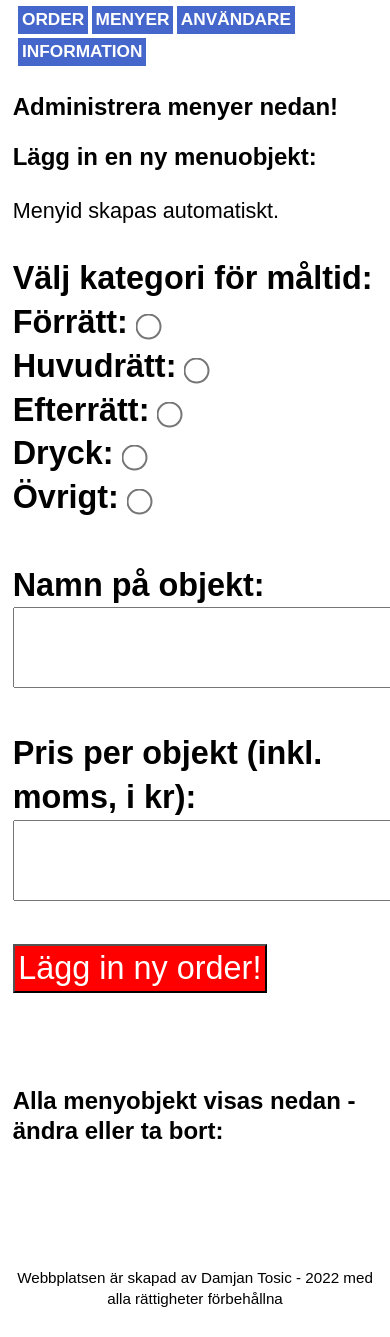
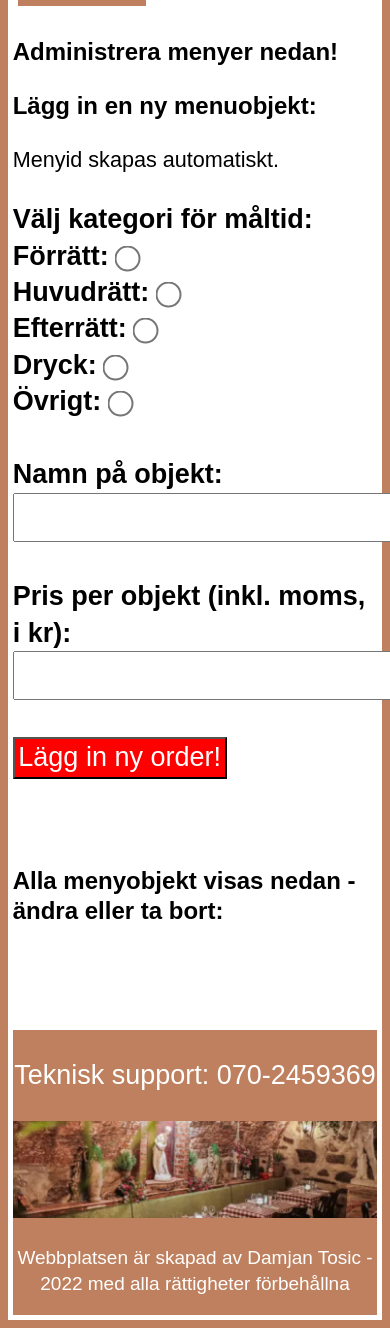
Before and after one commit to DamjanT1988/BACKEND-API-PHP, a PHP site: page /projekt_webservice_vt22-DamjanT1988/menu.php in a window 390 px wide; the page is wider, and only the part inside the window is pictured. Shown: the part 155-1492 px from the top of that part. Run offline with PHP 8.4, Linux system fonts and the light colour scheme; the visitor is signed in with stand-in values (Sample User, id 1); data that the repository does not hold is empty.

Commit message:
fixat css

```diff
--- a/CSS/styles.css
+++ b/CSS/styles.css
@@ -1,5 +1,5 @@
 body {
-    background-color: #666;
+    background-color: #be805f;
     font-family: Arial, sans-serif;
 }
 
@@ -38,7 +38,7 @@ body {
     border: solid 2px;
     text-decoration: none;
 }
-
+/*
 #mainmenu {
     float: left;
     font-size: 1.5em;
@@ -47,11 +47,15 @@ body {
     border: solid #eb0808;
     border-width: 10px;
     margin-right: 5%;
-}
+}*/
 
 img {
     float: none;
-    max-width: 12%;
+    width: 12%;
+}
+
+#banner {
+    width: 100%;
 }
 
 #textner {
@@ -59,7 +63,7 @@ img {
     position: relative;
     font-size: 0.95em;
 }
-
+/*
 .current {
     border-bottom: solid 8px #4567cc;
 }
@@ -70,6 +74,7 @@ div.postmain {
     overflow: hidden;
     text-overflow: ellipsis;
 }
+*/
 
 /*LÄNKAR*/
 
@@ -80,7 +85,7 @@ a {
 
 a:hover {
     color: #000;
-    background-color: #ece408;
+    background-color: red;
 }
 
 a.topptextlink {
@@ -103,6 +108,7 @@ hr {
     margin-top: 0%;
 }
 
+/*
 .bildprodukt-prodsida {
     max-width: 330px;
 }
@@ -121,16 +127,19 @@ hr {
     background-color: white;
     max-width: 66%;
 }
+*/
 
+
+/*FORMULÄR*/
 form {
     font-size: 1.5em;
     line-height: 1.5em;
     font-weight: bold;
 }
-
+/*
 #todo {
     font-size: 0.75em;
-}
+}*/
 
 input {
     font-size: 2em;
@@ -170,10 +179,11 @@ input[type='radio'] {
     float: right;
 }
 
+/*
 .menu {
     font-size: 1.5em;
     padding-bottom: 10%;
-}
+}*/
 
 /*RUBRIKER*/
 h1 {
@@ -186,6 +196,7 @@ h1 {
 
 h2 {
     font-size: 3em;
+    line-height: 1.25em;
 }
 
 h3 {
@@ -200,10 +211,10 @@ p {
 }
 
 /*SIDFOT*/
-#mainfooter {
+footer {
     display: inline-block;
     width: 100%;
-    background-color: #4567cc;
+    background-color: #be805f;
     color: #ffffff;
     position: relative;
     text-align: center;
@@ -216,15 +227,35 @@ p {
 /*MEDIA QUERY FÖR SURFPLATTA*/
 @media only screen and (min-width: 551px) and (max-width: 860px) {}
 
+/*FORM*/
+form {
+    font-size: 1.35em;
+    line-height: 1.6em;
+    font-weight: bold;
+    width: 100%;
+}
+
+
+input {
+    font-size: 1.6em;
+}
+
+textarea {
+    font-size: 1.3em;
+}
+
+#wrapperform {
+    width: 100%;
+}
+Textarea {
+    max-width: 350px;
+}
+
+
 /*MEDIA QUERY FÖR MOBILTELEFON*/
 @media only screen and (max-width: 550px) and (orientation: portrait) {
     body {
-        background-color: white;
-    }
-
-    img {
-        float: none;
-        max-width: 40%;
+        background-color: #be805f;
     }
 
     #wrapper1 {
@@ -235,8 +266,12 @@ p {
         padding-top: 1%;
     }
 
+    #logo {
+        width: 18%;
+    }
+
     .menynamn {
-        background-color: #4567cc;
+        background-color: #be805f;
         padding: 1%;
         font-size: 0.9em;
         float: left;
@@ -245,15 +280,41 @@ p {
         border: solid 2px;
         text-decoration: none;
     }
+    /*
     div.postmain {
         width: 100%;
         white-space: nowrap;
         overflow: hidden;
         text-overflow: ellipsis;
     }
+*/
 
+
+/*FORM*/
+form {
+    font-size: 1.25em;
+    line-height: 1.5em;
+    font-weight: bold;
+    width: 100%;
+}
+/*
+#todo {
+    font-size: 0.75em;
+}*/
+
+input {
+    font-size: 1.4em;
+}
+
+textarea {
+    font-size: 1em;
+}
+
+#wrapperform {
+    width: 100%;
+}
 Textarea {
-    max-width: 450px;
+    max-width: 350px;
 }
 
 /*RUBRIKER*/
@@ -276,17 +337,4 @@ Textarea {
         line-height: 1.35em;
     }
 
-/*SIDFOT*/
-    #mainfooter {
-        display: inline-block;
-        width: 100%;
-        background-color: #4567cc;
-        position: relative;
-        text-align: center;
-        font-size: 1em;
-        line-height: 1.5em;
-        margin: 0%;
-        margin-top: 5%;
-    }
-
 }
--- a/admin.php
+++ b/admin.php
@@ -66,7 +66,7 @@ if(isset($_SESSION['errorlagring'])) {
 }
 ?>
 
-
+<div id="wrapperform">
 <!--create table-->
 <form  name="formOrder" id="formOrder">
 
@@ -121,7 +121,7 @@ if(isset($_SESSION['errorlagring'])) {
 <br>
 </form>
 <br><br>
-
+<div>
 <h3>Alla order visas nedan - ändra eller ta bort:</h3>
 <?php
 
--- a/includes/footer.php
+++ b/includes/footer.php
@@ -1,6 +1,10 @@
 
 <script src="JS/main.js"></script>
-<br><br><br><br>
+<br><br><br>
+<footer>
+<p> Teknisk support: 070-2459369 </p>
+<img src="pictures/banner.jpg" id="banner">
+</fooer>
         <p id="textner"> Webbplatsen är skapad av Damjan Tosic - 2022 med alla rättigheter förbehållna </p>
     </div><!-- /container -->
 </div><!--wrapper1 -->
--- a/includes/header.php
+++ b/includes/header.php
@@ -14,9 +14,9 @@ include("config.php");
 <body>
     <div id="wrapper1">
     <div id="container">
-    <a href="index.php"><img src="pictures/logotyp.svg" alt="logotyp"></a>
+    <a href="admin.php"><img src="pictures/logotyp.svg" id="logo" alt="logotyp"></a>
     <h1>ADMINSIDA!</h1>
-    <div><a class='button1' href='logout.php' id='logout'>Logga ut</a></div>
+    <div><a class='button1' href='logout.php' class='logout'>Logga ut</a></div>
     <div class="nav">
     <!--menu-->
     <a class="menynamn" href="admin.php">ORDER</a>
--- a/menu.php
+++ b/menu.php
@@ -56,6 +56,7 @@ if(!isset($_SESSION['inlogg'])) {
 
 
 <!--create table-->
+<div id="wrapperform">
 <form  name="formMenu" id="formMenu">
 
 <p>Välj kategori för måltid:
@@ -88,7 +89,7 @@ if(!isset($_SESSION['inlogg'])) {
 <br>
 </form>
 <br><br>
-
+<div>
 <h3>Alla menyobjekt visas nedan - ändra eller ta bort:</h3>
 <?php
 
```
